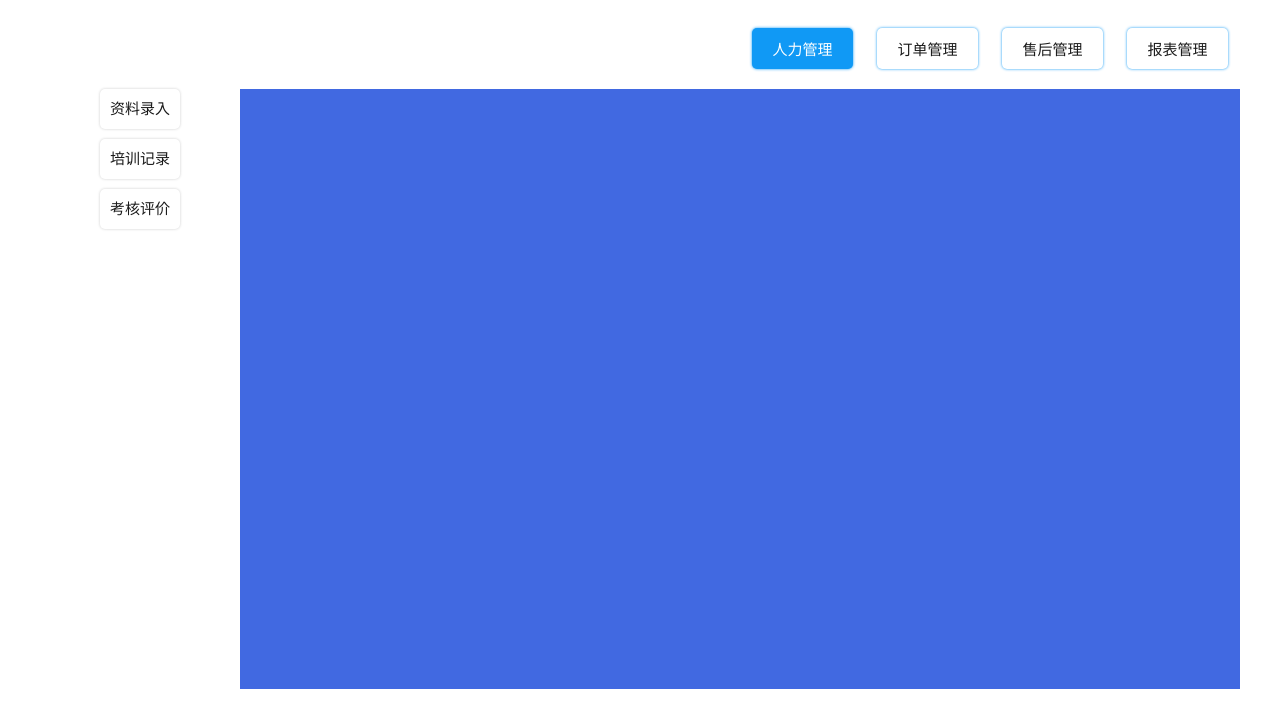
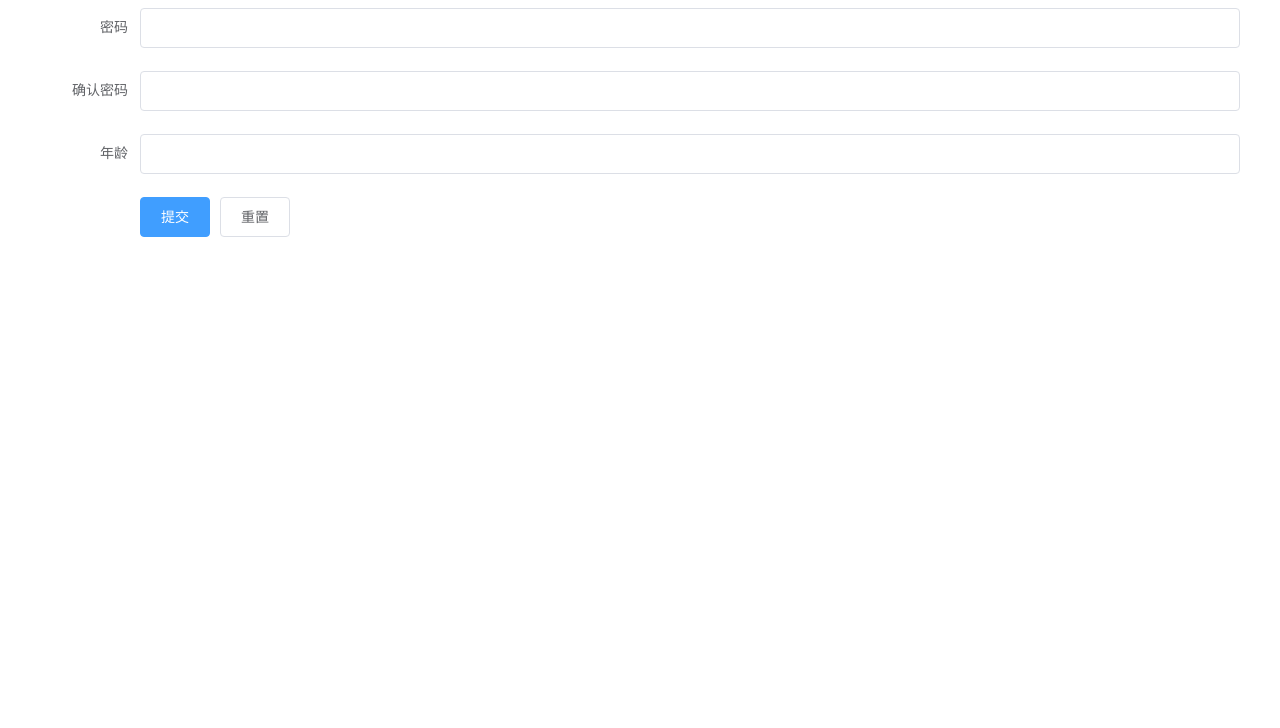
Before and after one commit to waitsunny-li/medicms, a Vue app: page /#/login in a window 1280 px wide. Shown: the top 728 px of the page. Built offline with nearby package versions, Linux system fonts and the light colour scheme.

Commit message:
重新制定路由

```diff
--- a/package.json
+++ b/package.json
@@ -8,6 +8,7 @@
   },
   "dependencies": {
     "core-js": "^3.6.5",
+    "element-ui": "^2.13.2",
     "vue": "^2.6.11",
     "vue-router": "^3.3.4",
     "vuex": "^3.5.1"
--- a/src/App.vue
+++ b/src/App.vue
@@ -1,74 +1,17 @@
 <template>
   <div id="app">
-    <!-- 头部导航 -->
-    <div class="head_sec">
-      <div class="ip"></div>
-      <main-nav :navList="navList" />
-    </div>
-
-    <!-- 中间部分（包含侧边栏和内容） -->
-    <div class="main">
-      <!-- 功能侧边栏 -->
-      <div class="aside">
-        <aside-main-nav :asideNavList="asideNavList" />
-      </div>
-
-      <!-- 内容 -->
-      <div class="content">
-        <router-view />
-      </div>
-    </div>
+    <router-view />
   </div>
 </template>
 
 <script>
-import MainNav from "components/content/mainnav/MainNav";
-import AsideMainNav from "components/content/mainnav/AsideMainNav";
 export default {
   name: "App",
   data() {
-    return {
-      // navList: ["人力管理", "订单管理", "售后管理", "报表管理"],
-      navList: [
-        {navname: '人力管理', path: '/datainput'},
-        {navname: '订单管理', path: '/demand'},
-        {navname: '售后管理', path: '/feedback'},
-        {navname: '报表管理', path: '/customquery'}
-      ],
-      asideNavList: [
-        [
-          { navname: "资料录入", path: "/datainput" },
-          { navname: "培训记录", path: "/training" },
-          { navname: "考核评价", path: "/assessment" }
-        ],
-        [
-          { navname: "客户需求", path: "/demand" },
-          { navname: "手工分配", path: "/distribute" },
-          { navname: "订单生成", path: "/ordergenerate" },
-          { navname: "人员派出", path: "/persondispatch" },
-          { navname: "销售回访", path: "/salesvisit" },
-          { navname: "订单延期", path: "/orderdelay" },
-          { navname: "订单续签", path: "/orderrenewal" }
-        ],
-        [
-          { navname: "客户反馈", path: "/feedback" },
-          { navname: "手工分配", path: "/saledistribute" },
-          { navname: "处理结果", path: "/handle" },
-          { navname: "客户回访", path: "/review" }
-        ],
-        [
-          { navname: "客户查询", path: "/customquery" },
-          { navname: "员工查询", path: "/staffquery" },
-          { navname: "订单查询", path: "/orderquery" },
-          { navname: "投诉查询", path: "/complaintquery" }
-        ]
-      ]
-    };
+    return {};
   },
-  components: {
-    MainNav,
-    AsideMainNav
-  }
+  components: {},
+
 };
 </script>
 
@@ -78,30 +21,4 @@ export default {
   width: 1200px;
   margin: 0 auto;
 }
-
-.head_sec {
-  width: 100%;
-  display: flex;
-  justify-content: space-between;
-}
-
-.head_sec .ip {
-  width: 700px;
-}
-
-.main {
-  width: 1200px;
-  display: flex;
-}
-
-.main .aside {
-  width: 200px;
-  height: 100%;
-}
-
-.main .content {
-  width: 1000px;
-  height: 600px;
-  background-color: royalblue;
-}
 </style>
--- a/src/main.js
+++ b/src/main.js
@@ -2,6 +2,10 @@ import Vue from 'vue'
 import App from './App.vue'
 import store from './store'
 import router from './router'
+import ElementUI from 'element-ui';
+import 'element-ui/lib/theme-chalk/index.css';
+
+Vue.use(ElementUI)
 
 Vue.config.productionTip = false
 
--- /dev/null
+++ b/src/views/Home.vue
@@ -0,0 +1,105 @@
+<template>
+  <div class="home">
+    <!-- 头部导航 -->
+    <div class="head_sec">
+      <div class="ip"></div>
+      <main-nav :navList="navList" />
+    </div>
+
+    <!-- 中间部分（包含侧边栏和内容） -->
+    <div class="main">
+      <!-- 功能侧边栏 -->
+      <div class="aside">
+        <aside-main-nav :asideNavList="asideNavList" />
+      </div>
+
+      <!-- 内容 -->
+      <div class="content">
+        <router-view name="content" />
+      </div>
+    </div>
+  </div>
+</template>
+
+<script>
+import MainNav from "components/content/mainnav/MainNav";
+import AsideMainNav from "components/content/mainnav/AsideMainNav";
+export default {
+  name: "Home",
+  data() {
+    return {
+      navList: [
+        { navname: "人力管理", path: "/home/datainput" },
+        { navname: "订单管理", path: "/home/demand" },
+        { navname: "售后管理", path: "/home/feedback" },
+        { navname: "报表管理", path: "/home/customquery" }
+      ],
+      asideNavList: [
+        [
+          { navname: "资料录入", path: "/home/datainput" },
+          { navname: "培训记录", path: "/home/training" },
+          { navname: "考核评价", path: "/home/assessment" }
+        ],
+        [
+          { navname: "客户需求", path: "/home/demand" },
+          { navname: "手工分配", path: "/home/distribute" },
+          { navname: "订单生成", path: "/home/ordergenerate" },
+          { navname: "人员派出", path: "/home/persondispatch" },
+          { navname: "销售回访", path: "/home/salesvisit" },
+          { navname: "订单延期", path: "/home/orderdelay" },
+          { navname: "订单续签", path: "/home/orderrenewal" }
+        ],
+        [
+          { navname: "客户反馈", path: "/home/feedback" },
+          { navname: "手工分配", path: "/home/saledistribute" },
+          { navname: "处理结果", path: "/home/handle" },
+          { navname: "客户回访", path: "/home/review" }
+        ],
+        [
+          { navname: "客户查询", path: "/home/customquery" },
+          { navname: "员工查询", path: "/home/staffquery" },
+          { navname: "订单查询", path: "/home/orderquery" },
+          { navname: "投诉查询", path: "/home/complaintquery" }
+        ]
+      ]
+    };
+  },
+  components: {
+    MainNav,
+    AsideMainNav
+  }
+};
+</script>
+
+<style scoped>
+.home {
+  width: 1200px;
+  margin: 0 auto;
+}
+
+.head_sec {
+  width: 100%;
+  display: flex;
+  justify-content: space-between;
+}
+
+.head_sec .ip {
+  width: 700px;
+}
+
+.main {
+  width: 1200px;
+  display: flex;
+}
+
+.main .aside {
+  width: 200px;
+  height: 100%;
+}
+
+.main .content {
+  width: 1000px;
+  height: 600px;
+  background-color: royalblue;
+}
+</style>
--- /dev/null
+++ b/src/views/login/Login.vue
@@ -0,0 +1,99 @@
+<template>
+  <div class="login">
+    <el-form
+      :model="ruleForm"
+      status-icon
+      :rules="rules"
+      ref="ruleForm"
+      label-width="100px"
+      class="demo-ruleForm"
+    >
+      <el-form-item label="密码" prop="pass">
+        <el-input type="password" v-model="ruleForm.pass" autocomplete="off"></el-input>
+      </el-form-item>
+      <el-form-item label="确认密码" prop="checkPass">
+        <el-input type="password" v-model="ruleForm.checkPass" autocomplete="off"></el-input>
+      </el-form-item>
+      <el-form-item label="年龄" prop="age">
+        <el-input v-model.number="ruleForm.age"></el-input>
+      </el-form-item>
+      <el-form-item>
+        <el-button type="primary" @click="submitForm('ruleForm')">提交</el-button>
+        <el-button @click="resetForm('ruleForm')">重置</el-button>
+      </el-form-item>
+    </el-form>
+  </div>
+</template>
+
+<script>
+export default {
+  name: "Login",
+  data() {
+    var checkAge = (rule, value, callback) => {
+      if (!value) {
+        return callback(new Error("年龄不能为空"));
+      }
+      setTimeout(() => {
+        if (!Number.isInteger(value)) {
+          callback(new Error("请输入数字值"));
+        } else {
+          if (value < 18) {
+            callback(new Error("必须年满18岁"));
+          } else {
+            callback();
+          }
+        }
+      }, 1000);
+    };
+    var validatePass = (rule, value, callback) => {
+      if (value === "") {
+        callback(new Error("请输入密码"));
+      } else {
+        if (this.ruleForm.checkPass !== "") {
+          this.$refs.ruleForm.validateField("checkPass");
+        }
+        callback();
+      }
+    };
+    var validatePass2 = (rule, value, callback) => {
+      if (value === "") {
+        callback(new Error("请再次输入密码"));
+      } else if (value !== this.ruleForm.pass) {
+        callback(new Error("两次输入密码不一致!"));
+      } else {
+        callback();
+      }
+    };
+    return {
+      ruleForm: {
+        pass: "",
+        checkPass: "",
+        age: ""
+      },
+      rules: {
+        pass: [{ validator: validatePass, trigger: "blur" }],
+        checkPass: [{ validator: validatePass2, trigger: "blur" }],
+        age: [{ validator: checkAge, trigger: "blur" }]
+      }
+    };
+  },
+  methods: {
+    submitForm(formName) {
+      this.$refs[formName].validate(valid => {
+        if (valid) {
+          alert("submit!");
+        } else {
+          console.log("error submit!!");
+          return false;
+        }
+      });
+    },
+    resetForm(formName) {
+      this.$refs[formName].resetFields();
+    }
+  }
+};
+</script>
+
+<style scoped>
+</style>
--- a/src/views/salemanage/Handle.vue
+++ b/src/views/salemanage/Handle.vue
@@ -16,6 +16,9 @@ export default {
   watch:{
   },
   methods: {},
+  mounted() {
+
+  }
 };
 </script>
 
--- a/vue.config.js
+++ b/vue.config.js
@@ -1,4 +1,5 @@
 module.exports = {
+  publicPath:'./',
   configureWebpack: {
     resolve: {
       alias: {
```
Also changed, not shown: src/router/index.js (+97 -39 lines), 1 other file (tests, documents, lock files or other folders).
